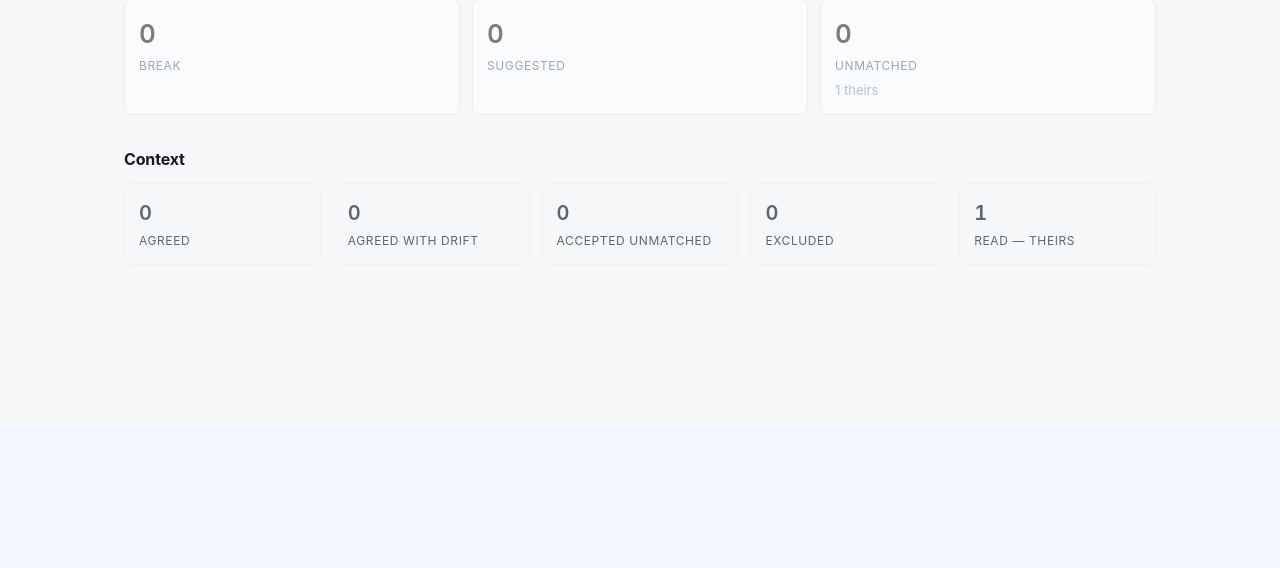
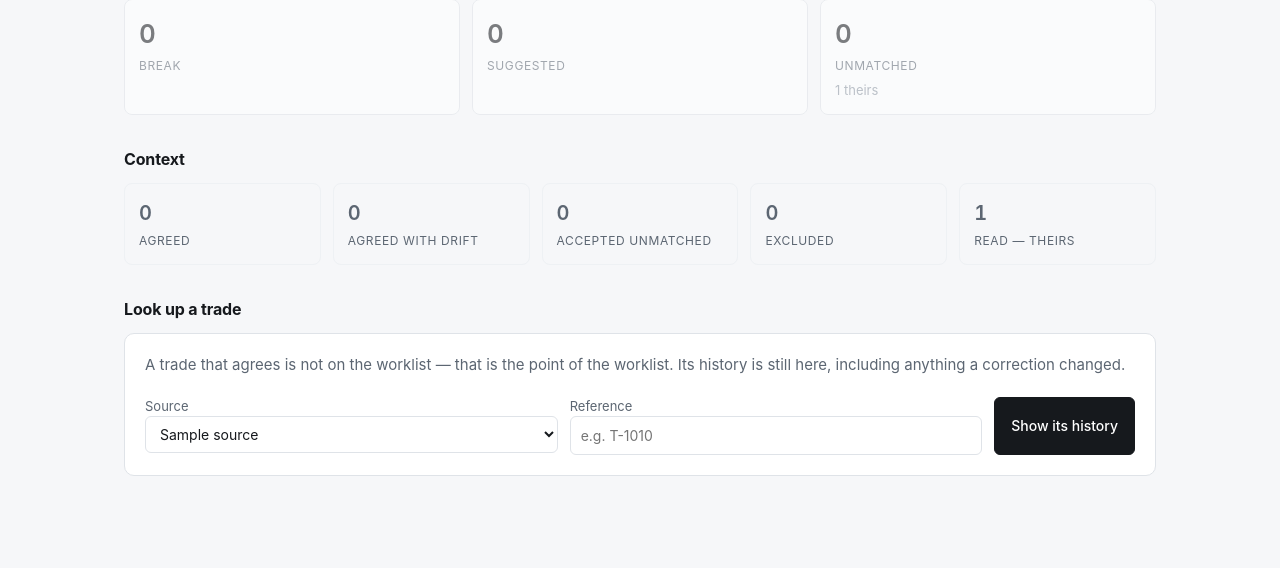
Before and after one commit to oremono/import-reconcile, a FastAPI app: page /runs/1 in a window 1280 px wide. Shown: the part 375-943 px from the top of the page. Before the commit the page ends 620 px from the top, so only its background shows below. Run offline with FastAPI, Linux system fonts and the light colour scheme; tables that the repository leaves empty hold one stand-in row (values such as "Sample post"); parts of the project's set-up code (start-up, migrations or seed data) failed here and were passed over.

Commit message:
Make a trade reachable after it stops needing attention
Found by using the application rather than by testing it. The worklist
lists only what needs a person, which is the point of the worklist. But
the moment a correction fixes a break, that row agrees and leaves the
list - and the only routes to a record's history run through the
worklist, so it became unreachable.

That is precisely backwards. 'People will still ask what the row used
to say' is asked most often about the row a correction has just fixed,
which is exactly the row that has disappeared.

The run summary now carries a lookup: pick a source, type a reference,
land on its full version history.

```diff
--- a/app/web/routes.py
+++ b/app/web/routes.py
@@ -35,7 +35,7 @@ from decimal import Decimal, InvalidOperation
 from http import HTTPStatus
 from pathlib import Path
 from typing import Annotated, Any
-from urllib.parse import urlencode
+from urllib.parse import quote, urlencode
 
 from fastapi import APIRouter, Depends, File, Form, HTTPException, Query, Request, UploadFile
 from fastapi.templating import Jinja2Templates
@@ -840,6 +840,11 @@ def run_detail(
             "context_states": [(s.value, counts.get(s.value, 0)) for s in CONTEXT_STATES],
             "side_totals": _side_totals(by_side),
             "unmatched_by_side": _unmatched_by_side(by_side),
+            "sources": [
+                source
+                for source in (names.get(run.left_source_id), names.get(run.right_source_id))
+                if source is not None
+            ],
         },
     )
 
@@ -1128,6 +1133,22 @@ def _dispatch_resolution(
 # ---------------------------------------------------------------------------
 
 
+@router.get("/records/lookup")
+def lookup_record(source: str, reference: str) -> Response:
+    """Jump to a trade's history by reference.
+
+    Without this a trade becomes unreachable the moment it agrees, because the
+    worklist only lists what needs a person - which is the whole point of the
+    worklist. But "what did this row used to say?" is asked most often about a
+    row a correction has just fixed, and that is exactly the row that has left
+    the list.
+    """
+    trimmed = reference.strip()
+    if not trimmed:
+        return redirect_with_message("/", "Enter a reference to look up.", level="error")
+    return RedirectResponse(f"/records/{quote(source)}/{quote(trimmed)}/history", status_code=303)
+
+
 @router.get("/records/{source_code}/{reference}/history")
 def record_history(
     request: Request,
--- a/app/web/templates/run.html
+++ b/app/web/templates/run.html
@@ -53,4 +53,26 @@
   {% endfor %}
 </div>
 
+
+<h2>Look up a trade</h2>
+<div class="card">
+  <p class="sub">
+    A trade that agrees is not on the worklist &mdash; that is the point of the
+    worklist. Its history is still here, including anything a correction changed.
+  </p>
+  <form class="row" method="get" action="/records/lookup">
+    <label>Source
+      <select name="source" required>
+        {% for source in sources %}
+        <option value="{{ source.code }}">{{ source.name }}</option>
+        {% endfor %}
+      </select>
+    </label>
+    <label>Reference
+      <input type="text" name="reference" placeholder="e.g. T-1010" required>
+    </label>
+    <button type="submit">Show its history</button>
+  </form>
+</div>
+
 {% endblock %}
```
Also changed, not shown: tests/integration/test_web.py (+31 -0 lines), 2 other files.
